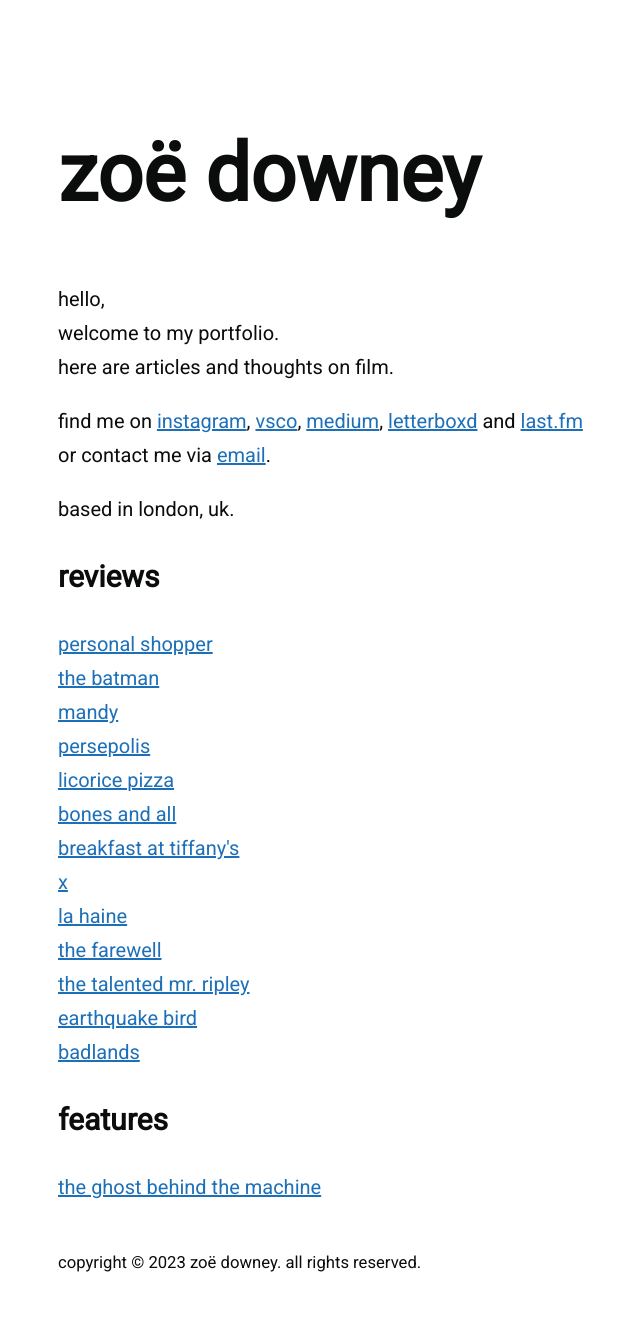
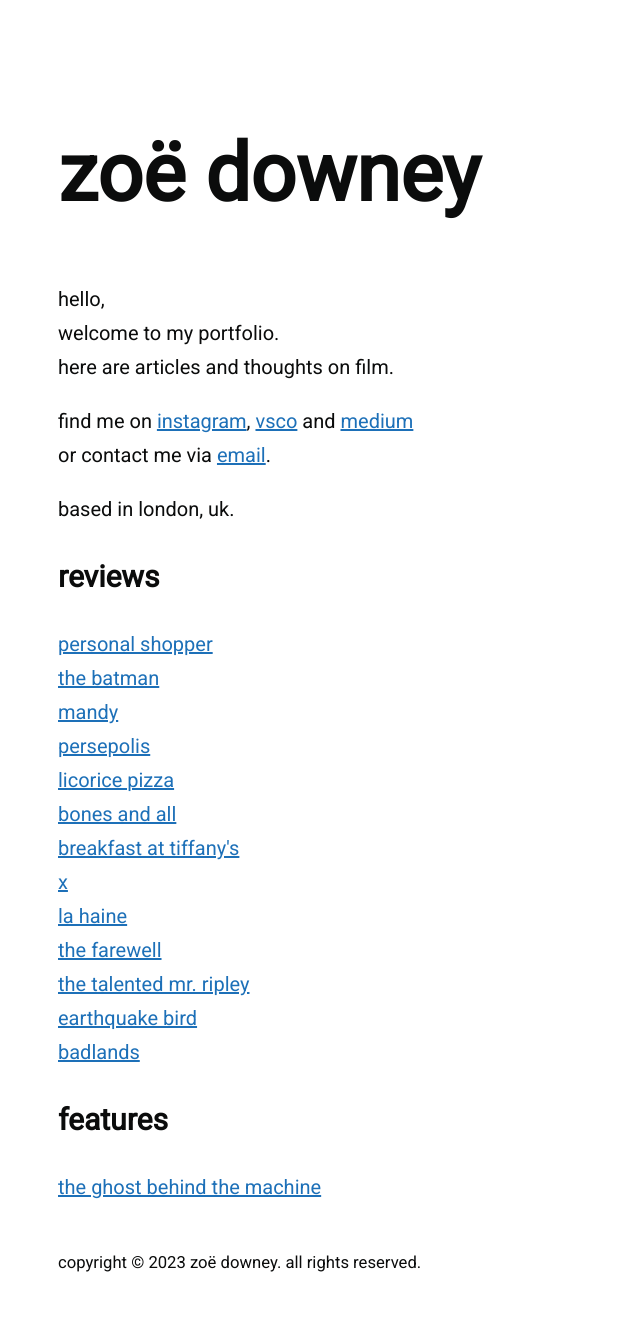
Before and after one commit to zoeurl/zoedowney.github.io, a Jekyll site: the page built from index.html, in a window 1280 px wide. Shown: the whole page, without its empty margins (182-822 px from the left). Built offline with Jekyll 4.4.1, drawn with Linux system fonts in a browser that asks for light colours.

Commit message:
Update index.html

```diff
--- a/index.html
+++ b/index.html
@@ -8,7 +8,7 @@
 <br>welcome to my portfolio.
 <br>here are articles and thoughts on film.
 </p>
-find me on <a href="https://www.instagram.com/zoeurl/">instagram</a>, <a href="https://vsco.co/zoeurl/gallery">vsco</a>, <a href="https://medium.com/@zoedowney/">medium</a>, <a href="https://letterboxd.com/zoedowney/">letterboxd</a> and <a href="https://www.last.fm/user/zoedowney/">last.fm</a>
+find me on <a href="https://www.instagram.com/zoeurl/">instagram</a>, <a href="https://vsco.co/zoeurl/gallery">vsco</a> and <a href="https://medium.com/@zoedowney/">medium</a>
 <br>or contact me via <a href="mailto:{{site.email}}">email</a>.
 </p>
 based in london, uk.
```
